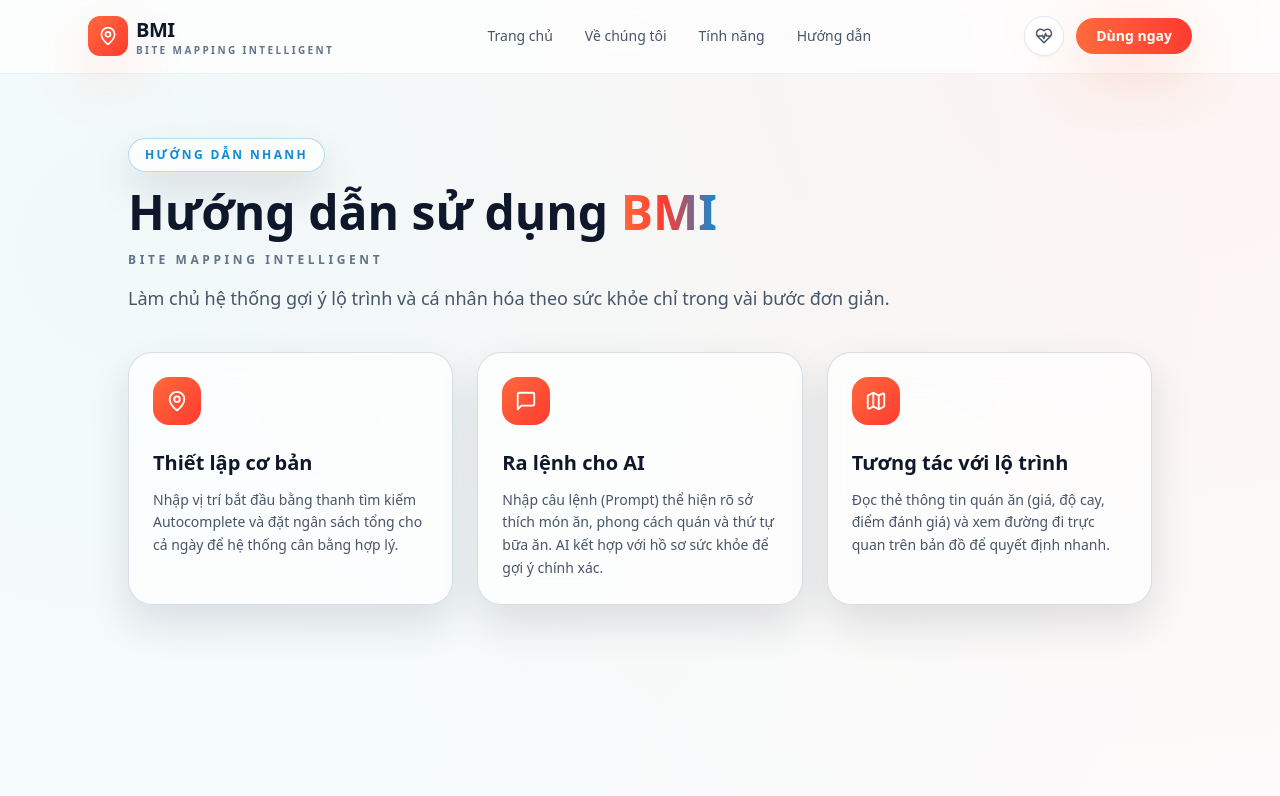
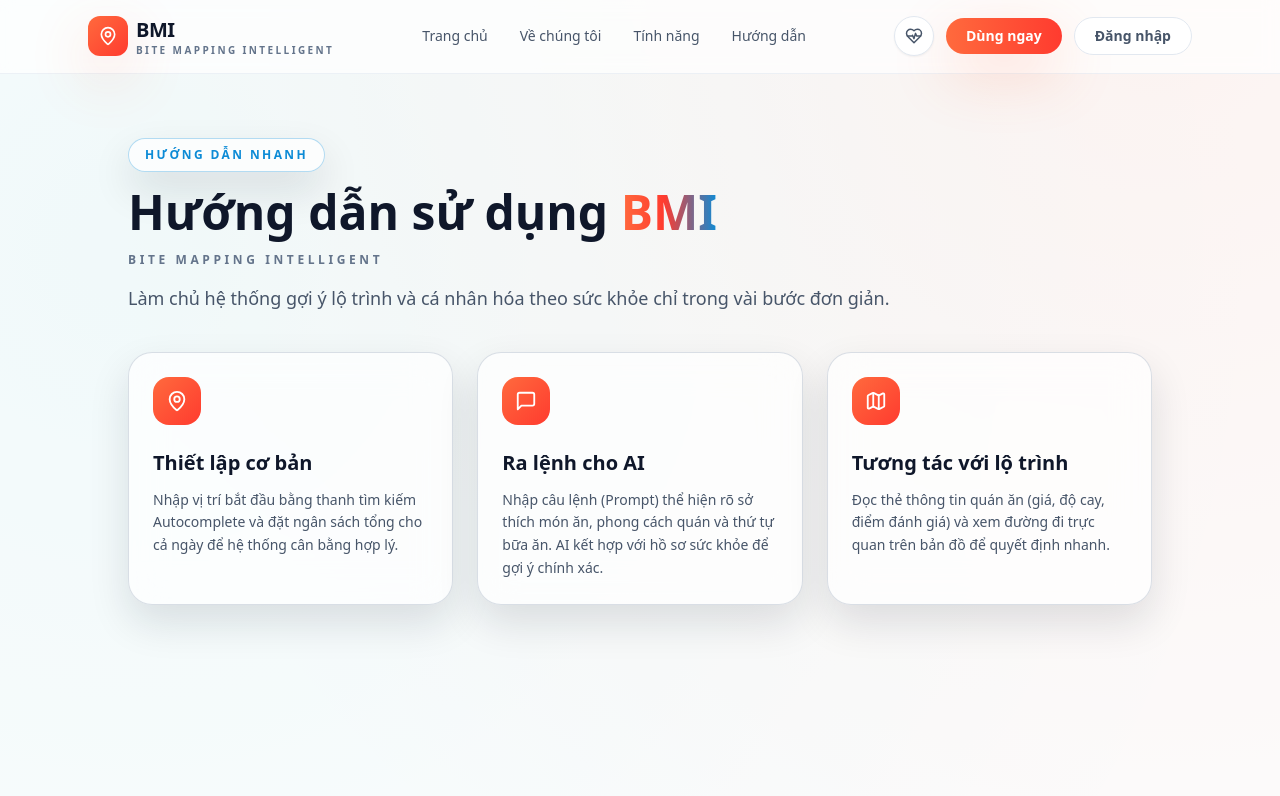
Before and after one commit to nhminh107/24CTT6-TDTT, a Next.js app in the folder FrontEnd/: page /guide in a window 1280 px wide. Shown: the top 796 px of the page. Built offline with nearby package versions, Linux system fonts and the light colour scheme; no server answers.

Commit message:
thêm nút đăng nhập bên cạnh nút dùng ngay

```diff
--- a/FrontEnd/src/components/layout/Navbar.tsx
+++ b/FrontEnd/src/components/layout/Navbar.tsx
@@ -171,7 +171,7 @@ const handleSaveHealthProfile = async (profile: HealthProfile) => {
 
               {user ? (
                 <>
-                  {/* User Dropdown */}
+                  {/* User Dropdown ... (unchanged) */}
                   <div className="relative group z-50">
                     <button className="flex items-center gap-2 rounded-full border border-slate-200 bg-white p-1 pr-3.5 transition hover:bg-slate-50 shadow-sm">
                       <img
@@ -187,7 +187,7 @@ const handleSaveHealthProfile = async (profile: HealthProfile) => {
                       </div>
                     </button>
 
-                    {/* Dropdown Menu (Hover Trigger) */}
+                    {/* Dropdown Menu (Hover Trigger) ... (unchanged) */}
                     <div className="absolute right-0 top-full mt-2 w-56 opacity-0 invisible translate-y-2 group-hover:opacity-100 group-hover:visible group-hover:translate-y-0 transition-all duration-200 ease-out rounded-2xl border border-slate-100 bg-white p-2 shadow-[0_10px_40px_-10px_rgba(0,0,0,0.1)]">
                       <div className="px-3 py-3 mb-2 border-b border-slate-100 flex flex-col gap-0.5">
                         <span className="text-sm font-bold text-slate-800 truncate">{user.displayName || "Người dùng"}</span>
@@ -212,12 +212,20 @@ const handleSaveHealthProfile = async (profile: HealthProfile) => {
                   </Link>
                 </>
               ) : (
+                <>
                   <Link
                     href="/app"
                     className="rounded-full bg-gradient-to-r from-brand-coral to-brand-flame px-5 py-2 text-sm font-semibold text-white shadow-glow transition hover:-translate-y-0.5"
                   >
                     Dùng ngay
                   </Link>
+                  <Link
+                    href="/login"
+                    className="rounded-full border border-slate-200 bg-white px-5 py-2 text-sm font-bold text-slate-600 transition hover:border-brand-coral hover:text-brand-coral hover:shadow-sm"
+                  >
+                    Đăng nhập
+                  </Link>
+                </>
               )}
             </div>
           </div>
```
Lines whose indentation alone changed are shown as unchanged.
